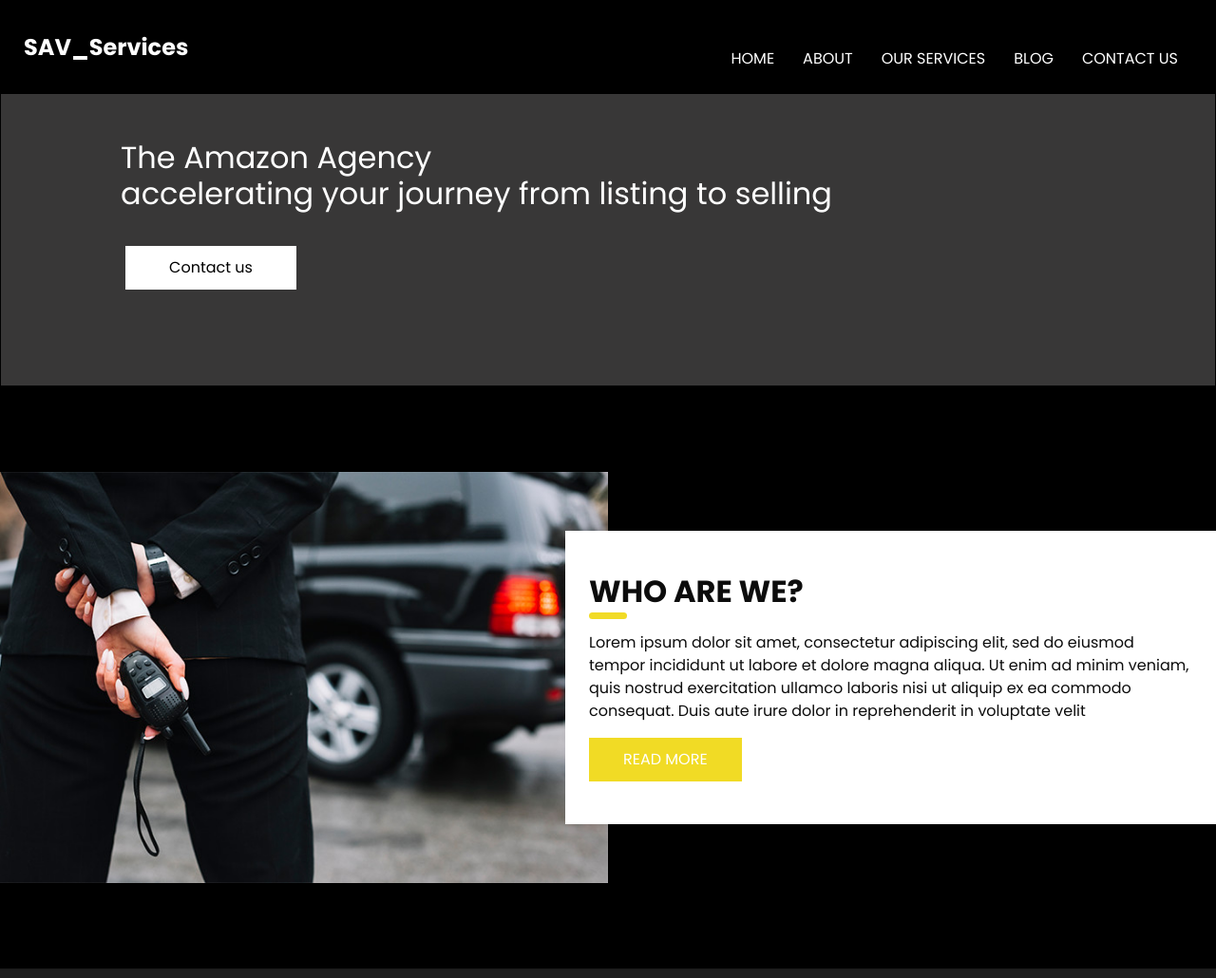
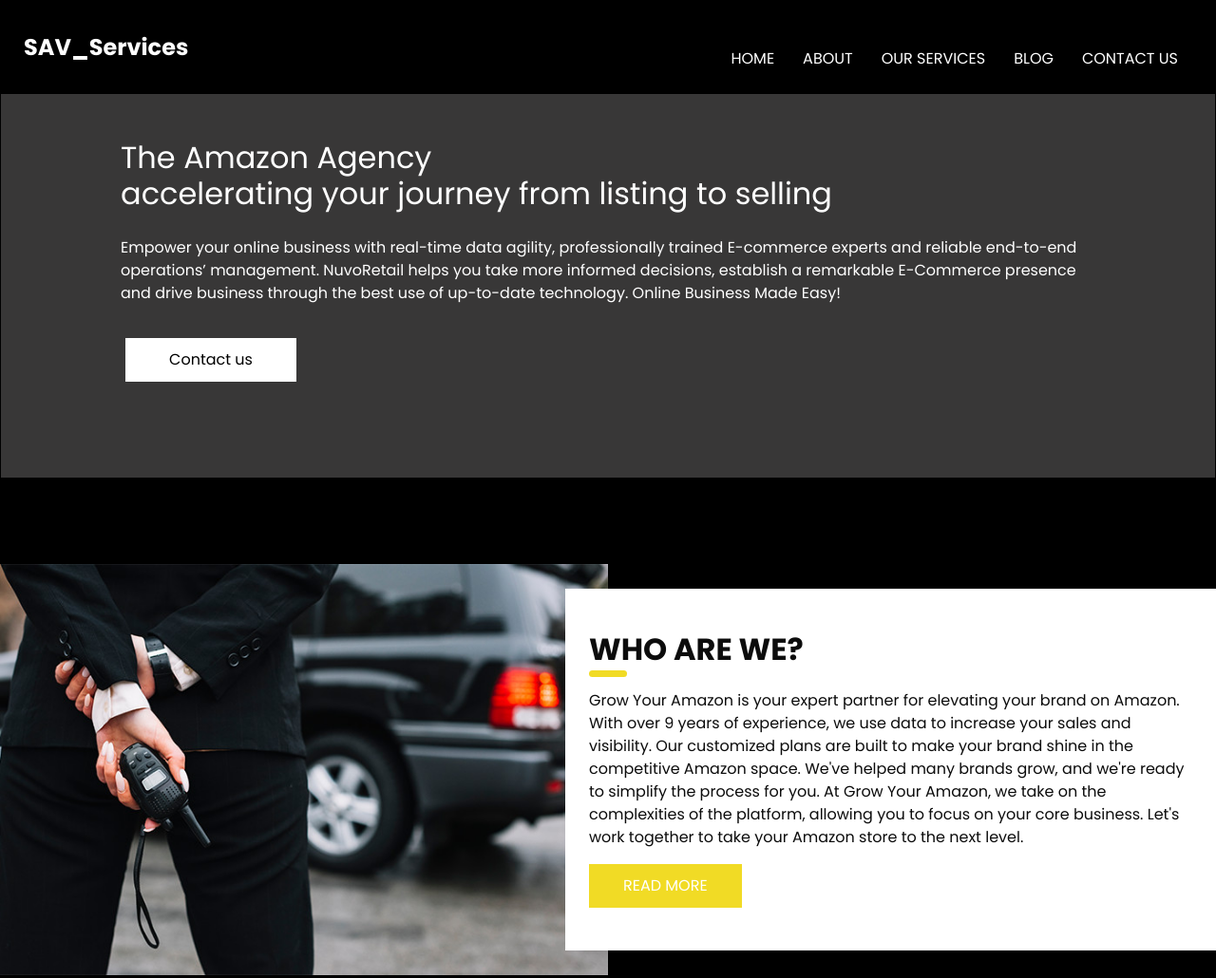
Before and after one commit to vipulvarshney1/SAV_services, a plain HTML site: page index.html in a window 1280 px wide. Shown: the top 1030 px of the page at 95% size. Drawn offline with nearby package versions, Linux system fonts and the light colour scheme; a script that the page names is missing; files whose address does not match are found by name.

Commit message:
Update index.html

```diff
--- a/index.html
+++ b/index.html
@@ -119,6 +119,13 @@
                                 accelerating your journey from listing to selling
                             </span>
                         </h2>
+                       <p>
+                         Empower your online business with real-time data agility, professionally trained
+                         E-commerce experts and reliable end-to-end operations’ management.
+                         NuvoRetail helps you take more informed decisions, establish a remarkable
+                         E-Commerce presence and drive business through the best use of up-to-date technology.
+                         Online Business Made Easy!
+                        </p>
                       <div class="btn-box">
                         <a href="contact.html" class="btn-1"> Contact us </a>
                       </div>
@@ -200,11 +207,9 @@
               </h2>
             </div>
             <p>
-              Lorem ipsum dolor sit amet, consectetur adipiscing elit, sed do
-              eiusmod tempor incididunt ut labore et dolore magna aliqua. Ut
-              enim ad minim veniam, quis nostrud exercitation ullamco laboris
-              nisi ut aliquip ex ea commodo consequat. Duis aute irure dolor
-              in reprehenderit in voluptate velit
+              Grow Your Amazon is your expert partner for elevating your brand on Amazon. With over 9 years of experience, we use data to increase your sales and visibility. Our customized plans are built to make your brand shine in the competitive Amazon space.
+              We've helped many brands grow, and we're ready to simplify the process for you. At Grow Your Amazon, we take on the complexities of the platform, allowing you to focus on your core business.
+              Let's work together to take your Amazon store to the next level.
             </p>
             <div class="btn-box">
               <a href="">
```
